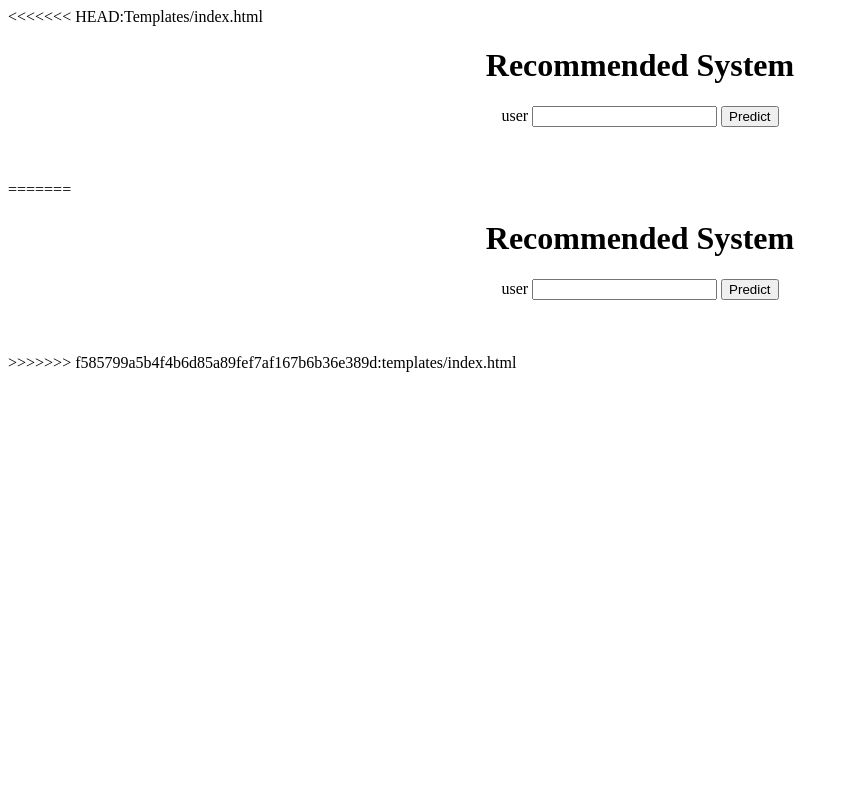
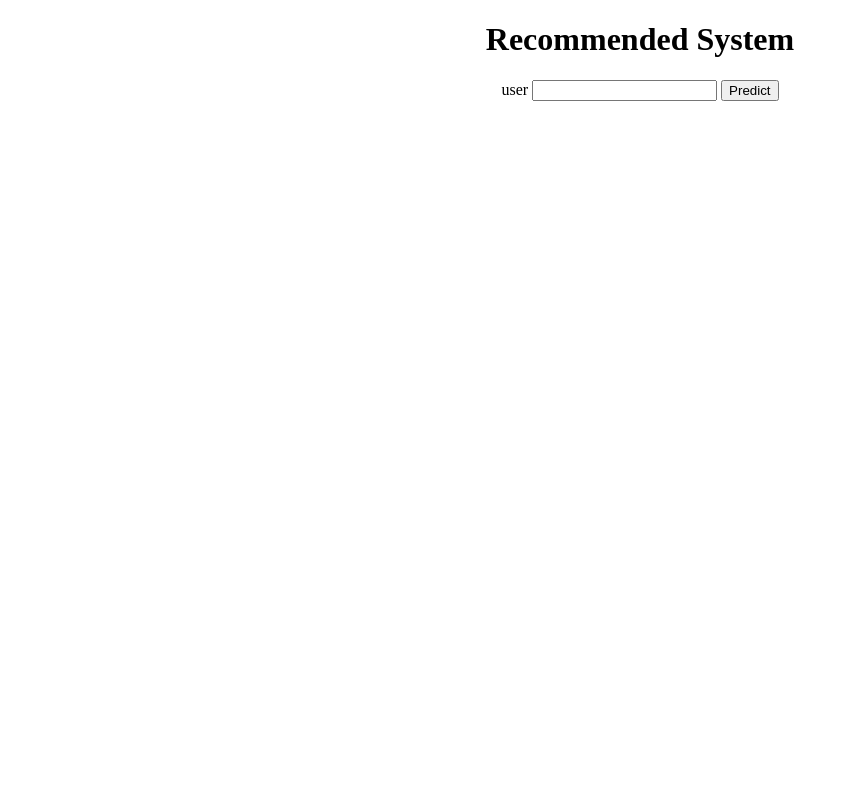
Before and after one commit to Vinod-GitEDU/RecomendedsysCapstone, a Flask app: page / in a window 1280 px wide. Shown: the whole page, without its empty margins (0-849 px from the left). Run offline with Flask 2, Linux system fonts and the light colour scheme.

Commit message:
files saved

```diff
--- a/templates/index.html
+++ b/templates/index.html
@@ -1,4 +1,4 @@
-<<<<<<< HEAD:Templates/index.html
+
 <!DOCTYPE html>
 <html >
 <head>
@@ -32,38 +32,3 @@
  </div>
 </center>
  </body>
-=======
-<!DOCTYPE html>
-<html >
-<head>
-  <meta charset="UTF-8">
-  <title>Demo</title>
-<link href='https://fonts.googleapis.com/css?family=Arimo' rel='stylesheet' type='text/css'>
-</head>
-
-<body>
-  <center>
- <div class="login">
-  <h1>Recommended System</h1>
-
-
-     <!-- Define a form to take input from user -->
-     <!---->
-        <form action="{{ url_for('predict')}}" method="post">
-        <label for="user">user</label>
-        <input type="str" name="user_input" required="required" />
-
-        <button type="submit">Predict</button>
-    </form>
-
-   <br>
-   <h2>
-   {{ OUTPUT | safe }}
-
-   </h2>
-
- </div>
-</center>
- </body>
->>>>>>> f585799a5b4f4b6d85a89fef7af167b6b36e389d:templates/index.html
-</html>
```
